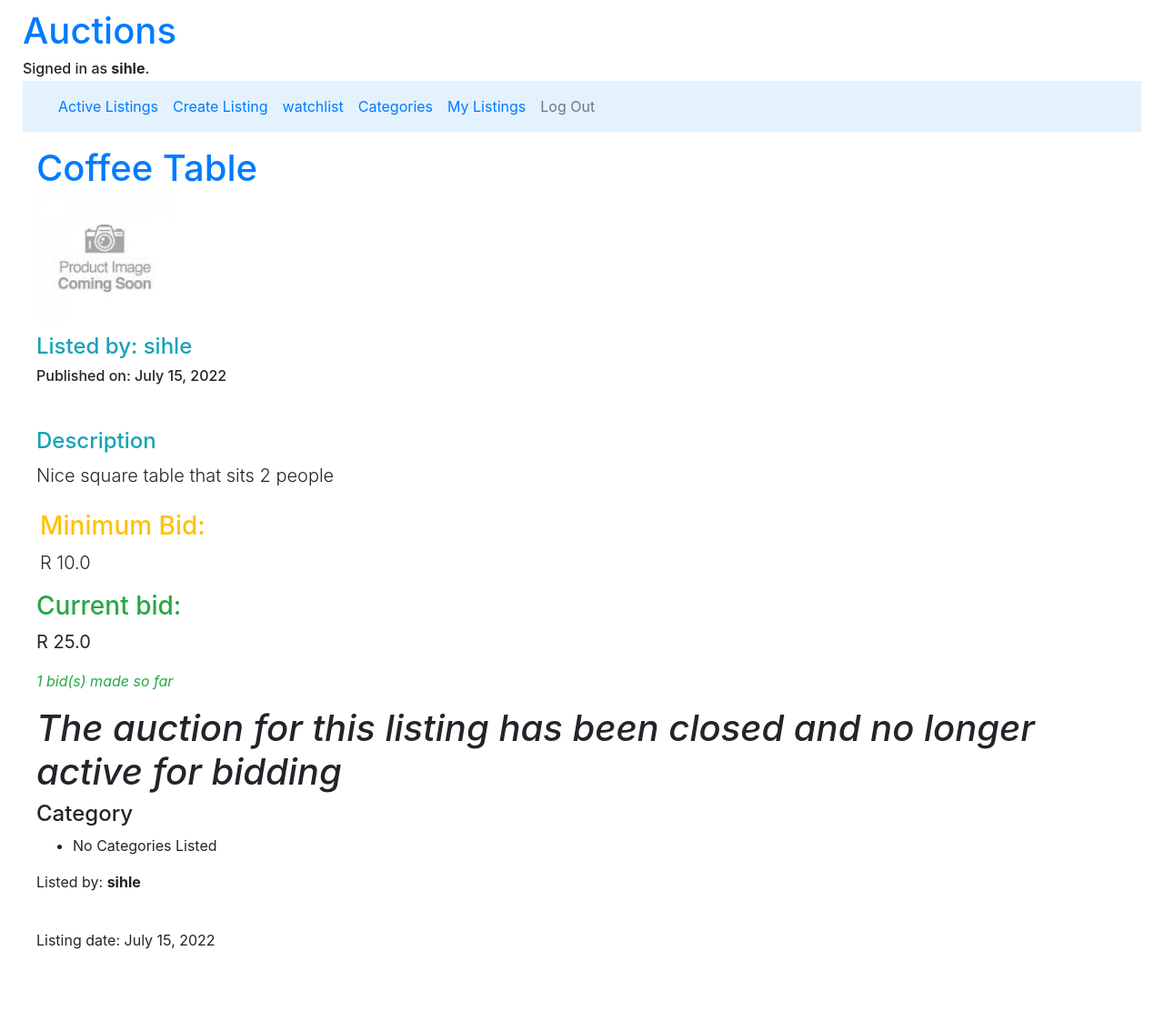
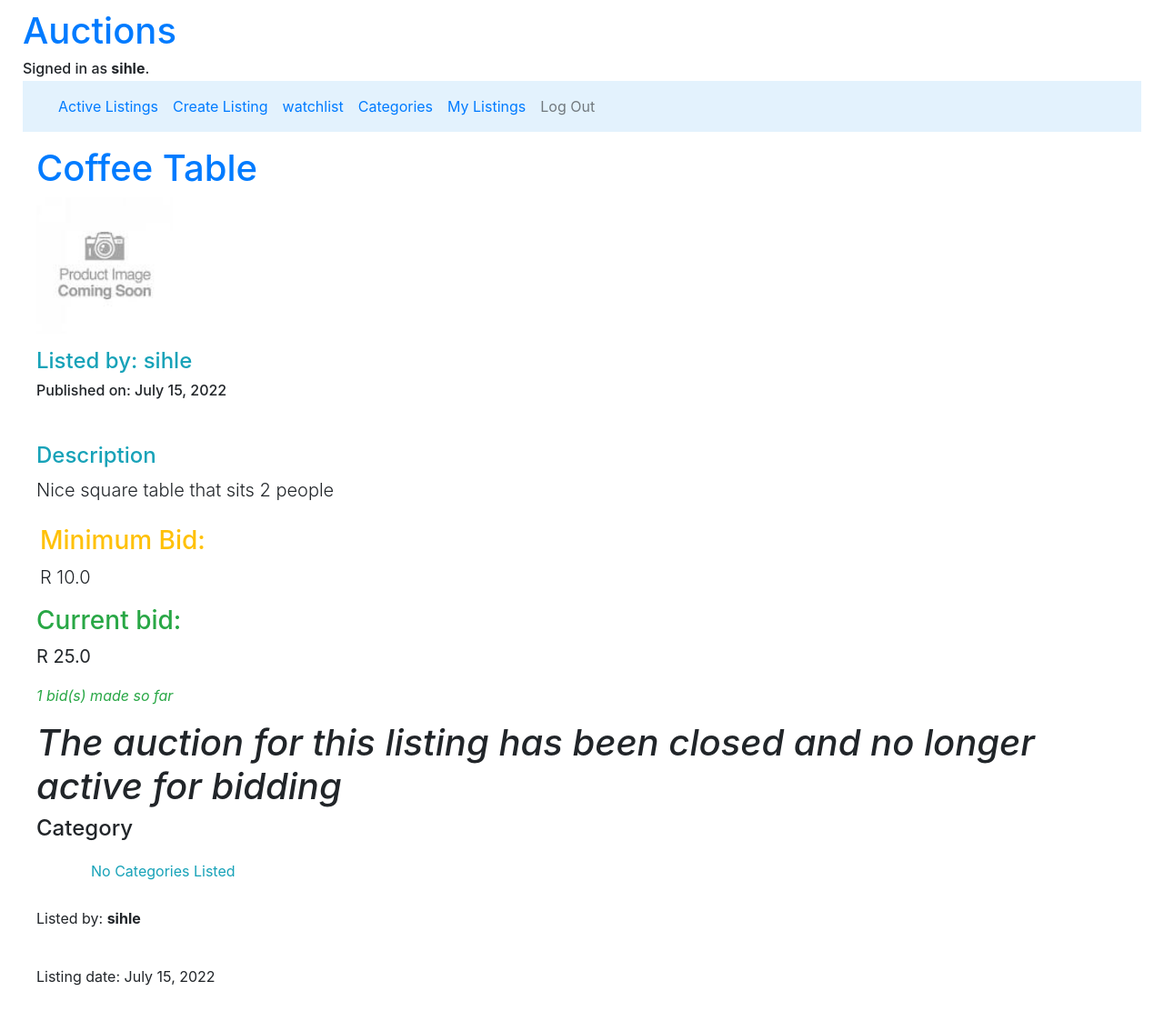
Before and after one commit to siphe-sihle/Commerce, a Django app: page /listings/7 in a window 1280 px wide. Shown: the whole page at 91% size. Before the commit the page ends 1044 px from the top, so only its background shows below. Run offline with Django 3.2, Linux system fonts and the light colour scheme; a user stored in the database is signed in; data comes from the database, SQL or seed files in the repository; both versions use the stored data as it was after the commit; some libraries are stand-ins or nearby versions.

Commit message:
show correct listing price on homepage & load imgs

```diff
--- a/auctions/templates/auctions/listing.html
+++ b/auctions/templates/auctions/listing.html
@@ -5,11 +5,11 @@
 
 {% block body %}
 <div class="container-fluid">
-    <h1 class="display1 text-primary mt-3"> {{listing.title}}
+    <h1 class="display1 text-primary my-3"> {{listing.title}}
 
-        <div class="img-sm">
+        <div class="img-md mt-2">
             {% if listing.listing_image %}
-                <img src="{{listing.listing_image.url}}" alt="product image" width="200" height="200">
+                <img src="{{listing.listing_image.url}}" alt="product image">
             {% else %}
             <img src="{% static 'auctions/Images/product_images.jpg' %}" width="150" height="150" alt="Default profile picture">
 
@@ -113,7 +113,7 @@
                 {% for cat in categories %}
                     <li class="list-group-item d-inline mt-3"><a href="{% url 'filtered' cat.id %}">{{cat.name}}</a></li>
                     {% empty %}
-                    <li>No Categories Listed</li>
+                    <li class="list-group-item text-info">No Categories Listed</li>
                 {% endfor %}
             </ul>
         </div>
--- a/auctions/views.py
+++ b/auctions/views.py
@@ -28,7 +28,7 @@ def index(request):
             current_amount_list.append(current)
 
     print(f"list: {current_amount_list}")
-    return render(request, "auctions/index.html", {"listings": listings.values().annotate(max_bid_amount = Max('bid__amount')),
+    return render(request, "auctions/index.html", {"listings": listings.annotate(max_bid_amount=Max('offers__amount')),
     "prices": current_amount_list})
 
 # Listing view
```
Also changed, not shown: db.sqlite3, media/Images/listings_pics/image_placeholder_RTnOQCx.png (added).
